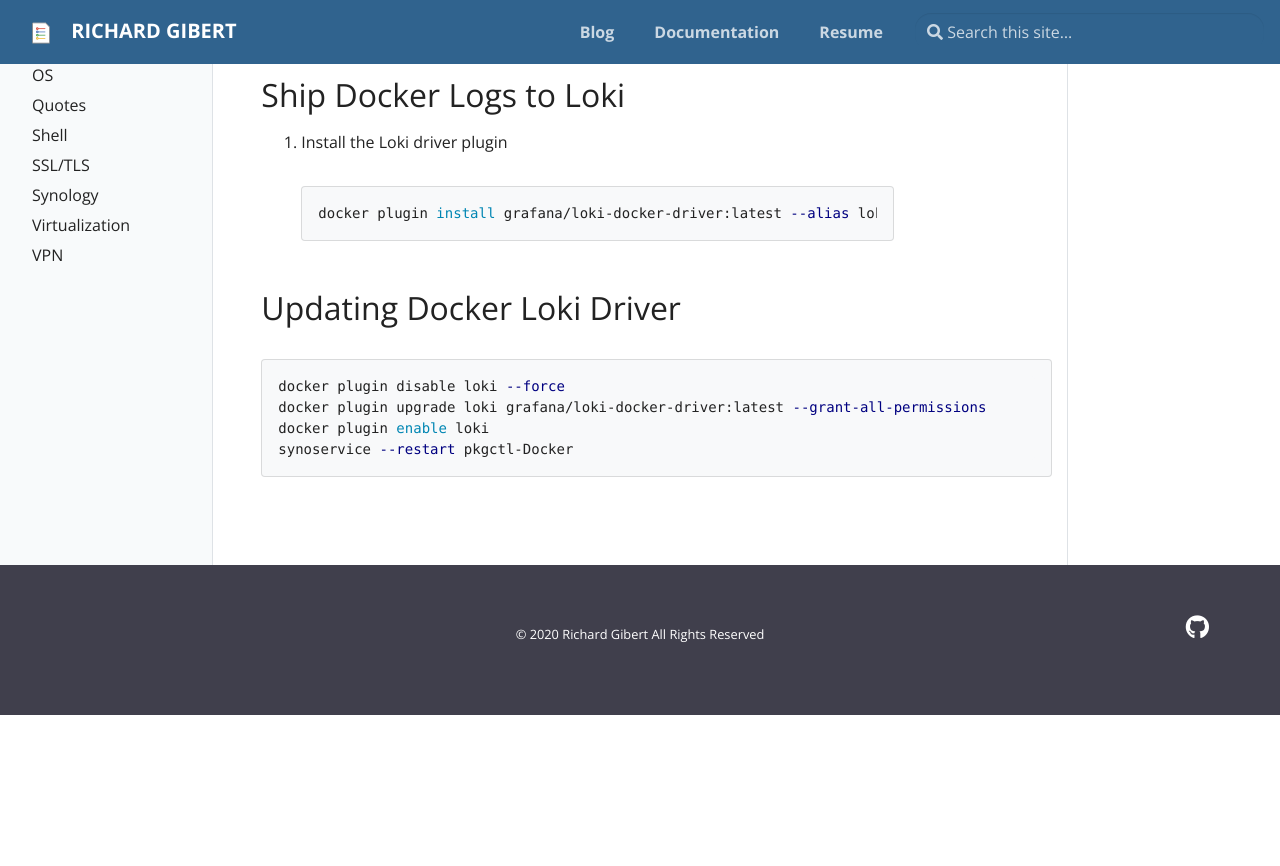
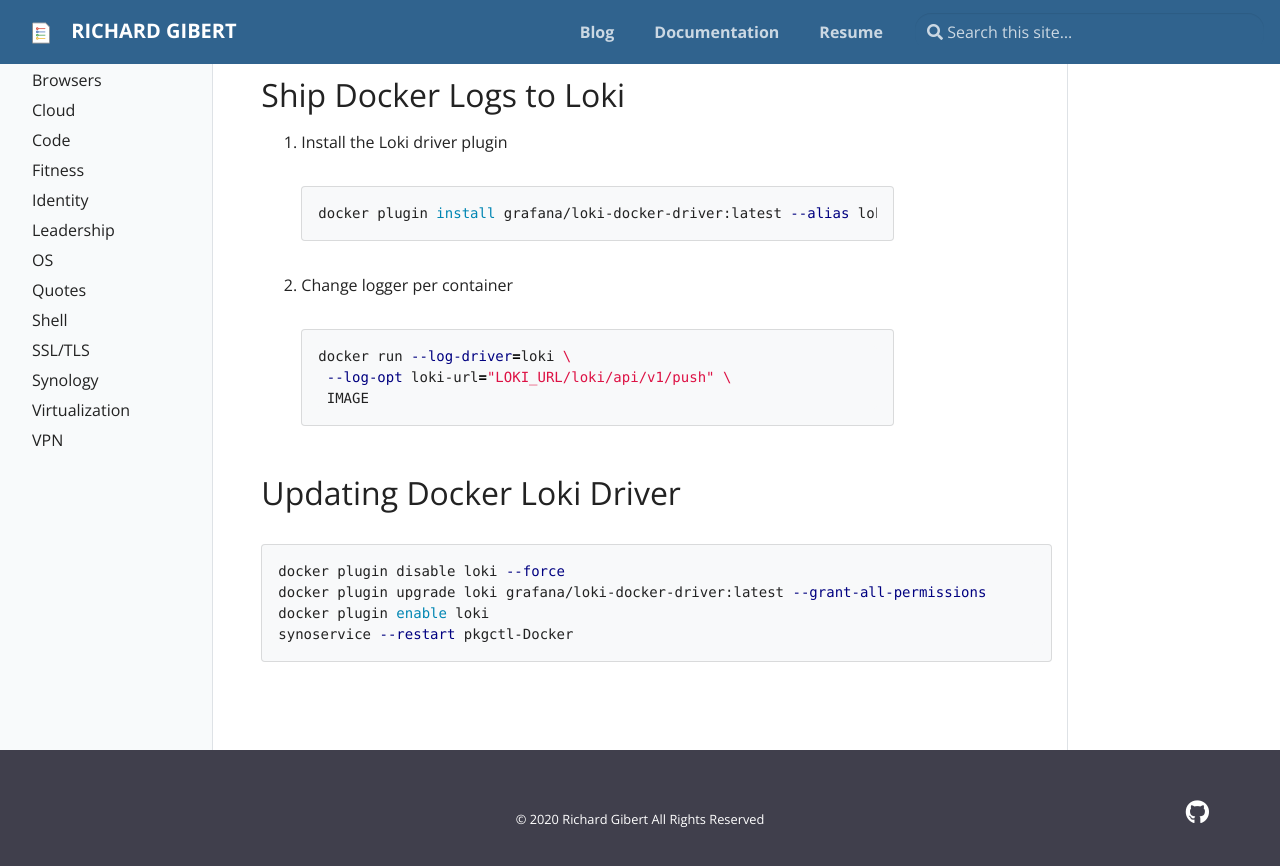
Before and after one commit to rgibert/rgibert.github.io, a Jekyll site: the page built from _docs/synology.md, in a window 1280 px wide and 900 px high, scrolled down 1190 px. Shown: the top 866 px of the window. Built offline with Jekyll 4.4.1, drawn with Linux system fonts in a browser that asks for light colours; before the commit the page ends 1905 px from its top, so only the background shows below that.

Commit message:
Update synology.md

```diff
--- a/_docs/synology.md
+++ b/_docs/synology.md
@@ -42,6 +42,12 @@
 ~~~ bash
 docker plugin install grafana/loki-docker-driver:latest --alias loki --grant-all-permissions
 ~~~
+1. Change logger per container
+~~~ bash
+docker run --log-driver=loki \
+    --log-opt loki-url="LOKI_URL/loki/api/v1/push" \
+    IMAGE
+~~~
 
 ## Updating Docker Loki Driver
 ~~~ bash
```
